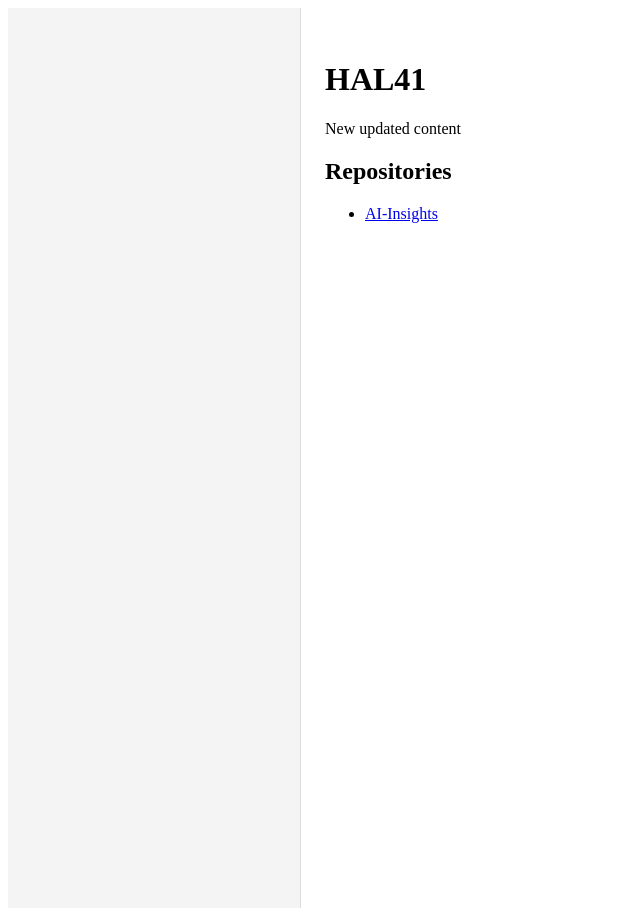
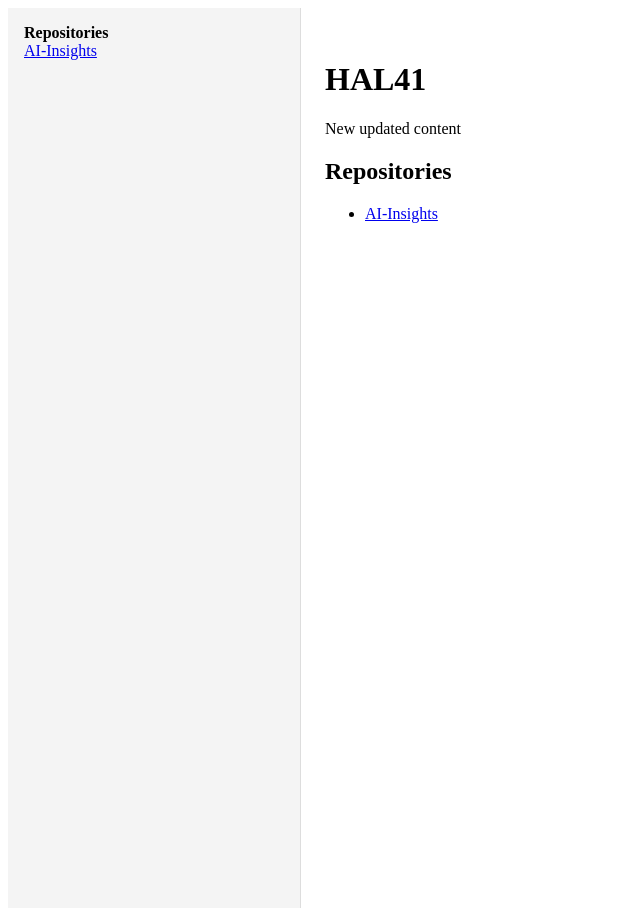
Before and after one commit to HAL41/HAL41.github.io, a Jekyll site: the page built from index.md, in a window 1280 px wide. Shown: the whole page, without its empty margins (0-640 px from the left). Built offline with Jekyll 4.4.1, drawn with Linux system fonts in a browser that asks for light colours; our own code applies the rules of GitHub Pages for plain Markdown files.

Commit message:
handle empty repo variable

```diff
--- a/_includes/nav.html
+++ b/_includes/nav.html
@@ -1,5 +1,7 @@
-{% assign current_repo = page.repo %}
+{% assign current_repo = include.repo %}
+
 <nav>
+  {% if current_repo %}
     <strong><a href="/{{ current_repo }}/">{{ current_repo }}</a></strong>
     <ul>
     {% if current_repo == "AI-Insights" %}
@@ -15,7 +17,7 @@
             {% assign lang_posts = posts | where: "lang", lang %}
             {% for post in lang_posts %}
               <li>
-              <a href="{{ post.url }}">
+                <a href="{{ post.url | relative_url }}">
                   {{ post.year }}-{{ post.month }}
                 </a>
               </li>
@@ -25,9 +27,14 @@
       {% endfor %}
 
     {% elsif current_repo == "TestOtherRepo" %}
-    {% comment %} --- Add logic for TestOtherRepo here later --- {% endcomment %}
-    <li>Other repo nav coming soon...</li>
-
+      {% comment %} --- Logic for another repo can go here --- {% endcomment %}
     {% endif %}
     </ul>
+  {% else %}
+    {% comment %} --- Fallback for homepage (no repo context) --- {% endcomment %}
+    <strong>Repositories</strong>
+    <ul>
+      <li><a href="/AI-Insights/">AI-Insights</a></li>
+      </ul>
+  {% endif %}
 </nav>
--- a/_layouts/default.html
+++ b/_layouts/default.html
@@ -1,4 +1,5 @@
-{% assign repo = page.url | split: "/" | reject: "" | first %}
+{% assign repo_from_url = page.url | split: "/" | reject: "" | first %}
+{% assign repo = page.repo | default: repo_from_url %}
 
 <!DOCTYPE html>
 <html lang="en">
@@ -12,11 +13,7 @@
     </aside>
 
     <main class="content">
-      {%- if page.extname == ".html" and page.path ends_with: "README.md" == false -%}
-        {{ content | markdownify }}
-      {%- else -%}
-        {{ content }}
-      {%- endif -%}
+      {{ content }}
     </main>
   </div>
 </body>
```
Lines whose indentation alone changed are shown as unchanged.
